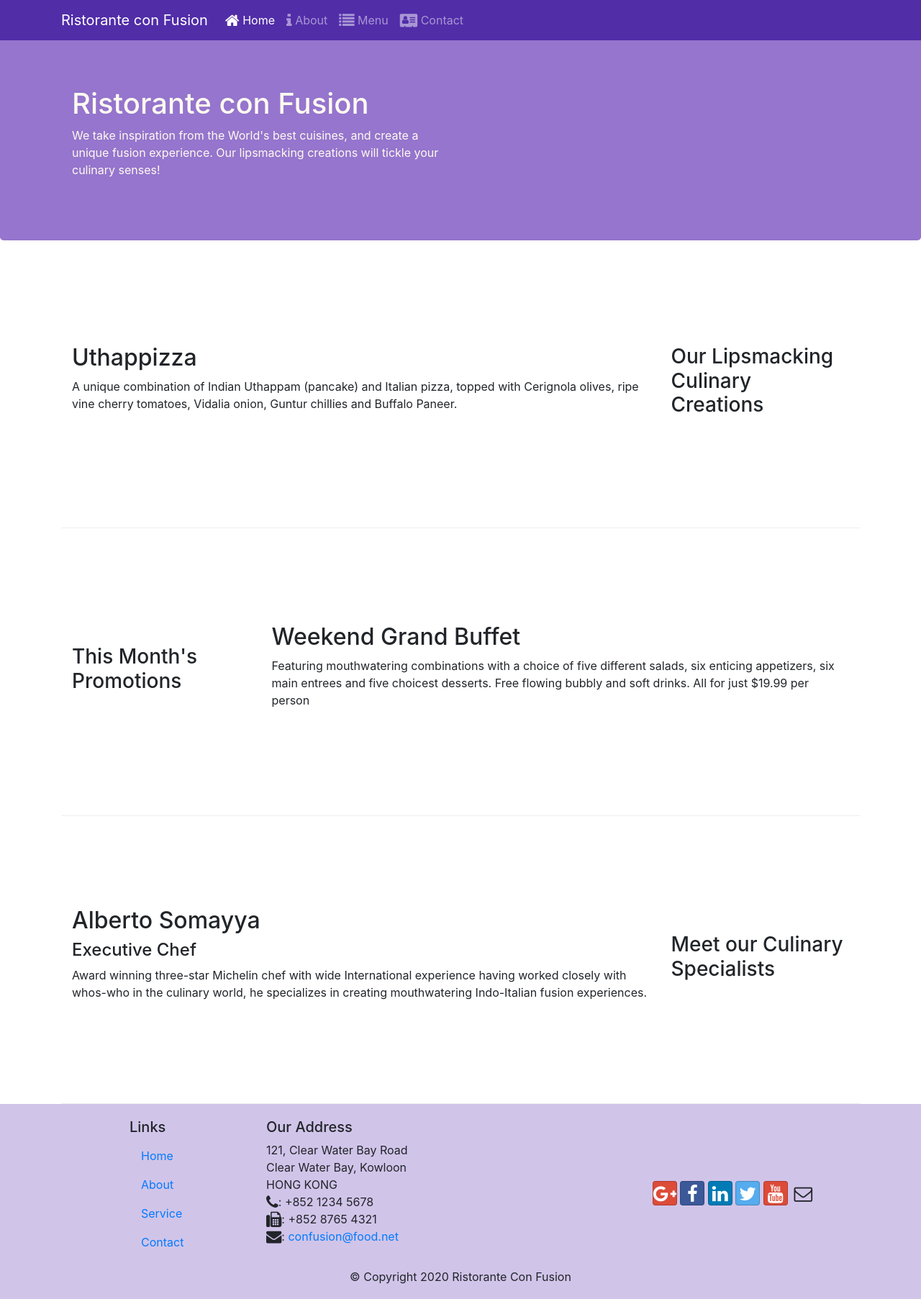
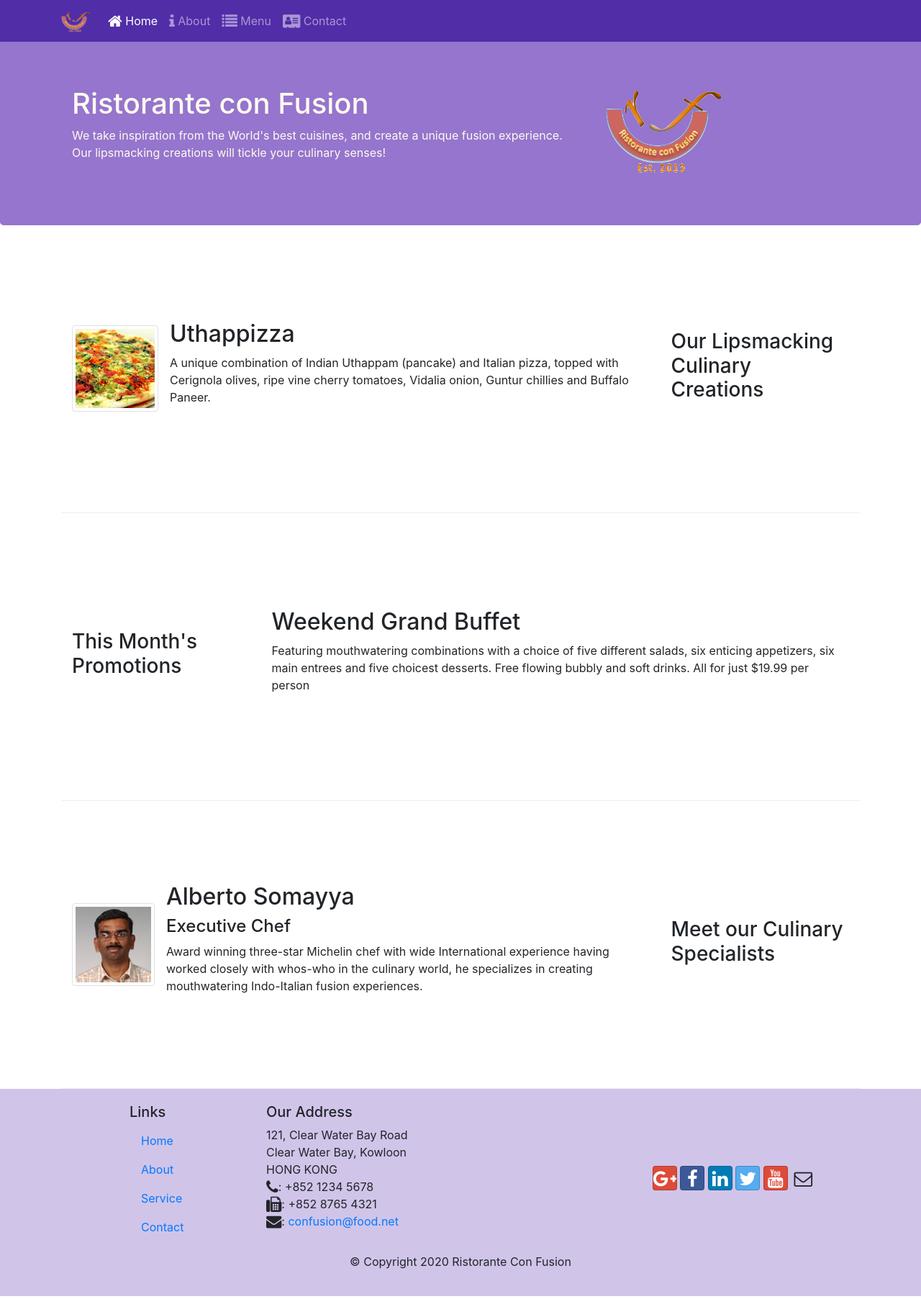
Before and after one commit to Ravi1674/First-Design, a website: page index.html in a window 1280 px wide. Shown: the whole page at 72% size. Drawn offline with nearby package versions, Linux system fonts and the light colour scheme.

Commit message:
Images and Media

```diff
--- a/index.html
+++ b/index.html
@@ -21,13 +21,13 @@
         <button class="navbar-toggler" type="button" data-toggle="collapse" data-target="#Navbar">
           <span class="navbar-toggler-icon"></span>
         </button>
-        <a class="navbar-brand" href="#">Ristorante con Fusion</a>
+        <a class="navbar-brand" href="./index.html"><img src="/img/logo.png" height="30" width="41"></a>
         <div class="collapse navbar-collapse" id="Navbar">
           <ul class="navbar-nav mr-auto">
             <li class="nav-item"><a class="nav-link active" href="./index.html"><span class="fa fa-home fa-lg"></span> Home</a></li>
             <li class="nav-item"><a class="nav-link" href="./aboutus.html"><span class="fa fa-info fa-lg"></span> About</a></li>
             <li class="nav-item"><a class="nav-link" href="#"><span class="fa fa-list fa-lg"></span> Menu</a></li>
-            <li class="nav-item"><a class="nav-link" href="#"><span class="fa fa-address-card fa-lg"></span> Contact</a></li>
+            <li class="nav-item"><a class="nav-link" href="./contactus.html"><span class="fa fa-address-card fa-lg"></span> Contact</a></li>
           </ul>
         </div>
       </div>
@@ -36,11 +36,12 @@
     <header class="jumbotron">
         <div class="container">
             <div class="row row-header">
-                <div class="col-12 col-sm-6">
+                <div class="col-12 col-sm-6 col-md-8">
                     <h1>Ristorante con Fusion</h1>
                     <p>We take inspiration from the World's best cuisines, and create a unique fusion experience. Our lipsmacking creations will tickle your culinary senses!</p>
                 </div>
-                <div class="col-12 col-sm">
+                <div class="col-12 col-sm col-md-4 align-self-center">
+                     <img src="/img/logo.png" class="img-fluid">
                 </div>
             </div>
         </div>
@@ -52,8 +53,14 @@
                 <h3>Our Lipsmacking Culinary Creations</h3>
             </div>
             <div class="col col-sm order-sm-first col-md">
-                <h2>Uthappizza</h2>
-                <p>A unique combination of Indian Uthappam (pancake) and Italian pizza, topped with Cerignola olives, ripe vine cherry tomatoes, Vidalia onion, Guntur chillies and Buffalo Paneer.</p>
+                 <div class="media">
+                      <img src="/img/uthappizza.png" class="d-flex mr-3 img-thumbnail align-self-center" alt="uthappizza">
+                      <div class="media-body">
+                          <h2 class="mt-0">Uthappizza</h2>
+                          <p class="d-none d-sm-block">A unique combination of Indian Uthappam (pancake) and Italian pizza, topped with Cerignola olives, ripe vine cherry tomatoes, Vidalia onion, Guntur chillies and Buffalo Paneer.</p>
+                     </div>
+                 </div>
+
             </div>
         </div>
 
@@ -64,7 +71,7 @@
             </div>
             <div class="col col-sm order-sm-last col-md">
                 <h2>Weekend Grand Buffet</h2>
-                <p>Featuring mouthwatering combinations with a choice of five different salads, six enticing appetizers, six main entrees and five choicest desserts. Free flowing bubbly and soft drinks. All for just $19.99 per person </p>
+                <p class="d-none d-sm-block">Featuring mouthwatering combinations with a choice of five different salads, six enticing appetizers, six main entrees and five choicest desserts. Free flowing bubbly and soft drinks. All for just $19.99 per person </p>
             </div>
         </div>
 
@@ -73,9 +80,15 @@
                 <h3>Meet our Culinary Specialists</h3>
             </div>
             <div class="col col-sm order-sm-first col-md">
-                <h2>Alberto Somayya</h2>
-                <h4>Executive Chef</h4>
-                <p>Award winning three-star Michelin chef with wide International experience having worked closely with whos-who in the culinary world, he specializes in creating mouthwatering Indo-Italian fusion experiences. </p>
+                 <div class="media">
+                      <img src="/img/alberto.png" class="d-flex mr-3 img-thumbnail align-self-center" alt="uthappizza">
+                      <div class="media-body">
+                           <h2 class="mt-0">Alberto Somayya</h2>
+                           <h4>Executive Chef</h4>
+                           <p class="d-none d-sm-block">Award winning three-star Michelin chef with wide International experience having worked closely with whos-who in the culinary world, he specializes in creating mouthwatering Indo-Italian fusion experiences. </p>
+                     </div>
+                 </div>
+
             </div>
         </div>
     </div>
```
Also changed, not shown: aboutus.html (+4 -3 lines), contactus.html (+3 -2 lines), img/alberto.png (added), img/buffet.png (added), img/logo.png (added), img/uthappizza.png (added), 1 other file.
